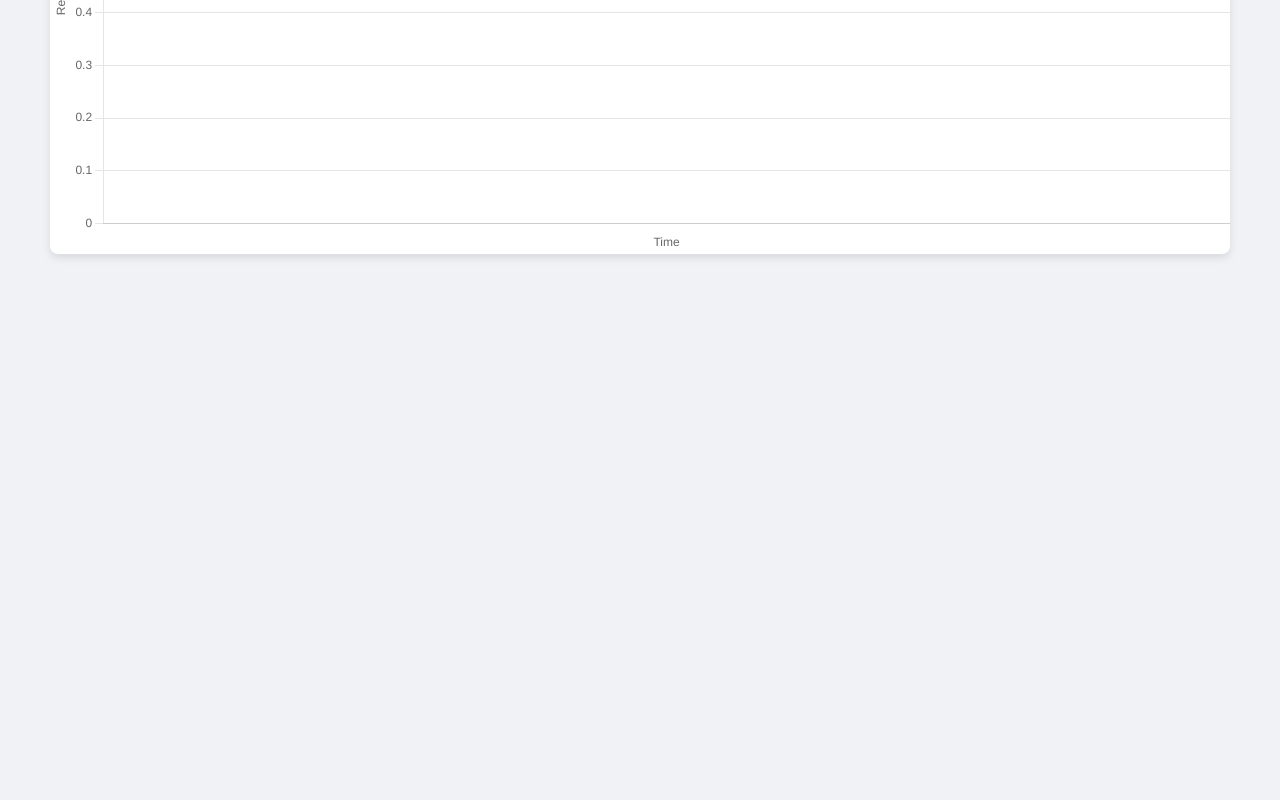
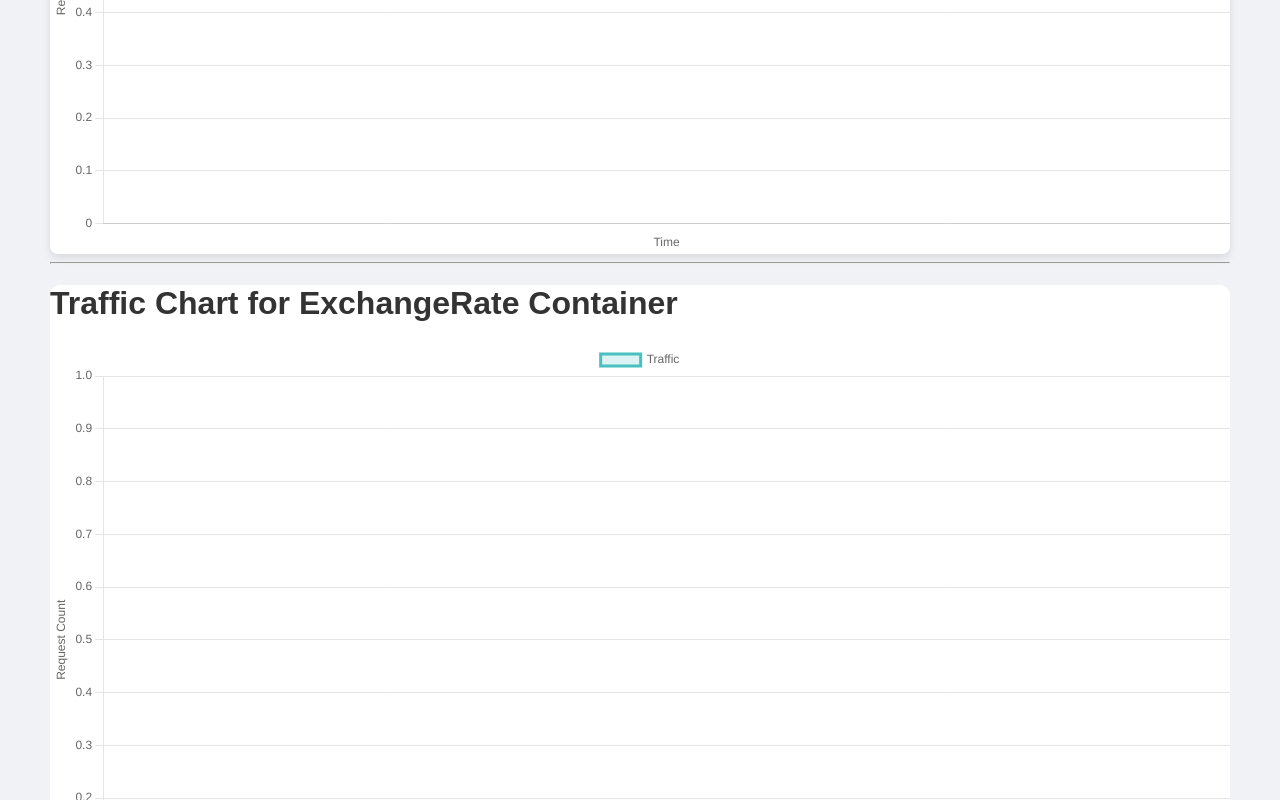
Before and after one commit to PhatNguyenduc/SoftwareArchitecture-Project, a plain HTML site: page frontend/index.html in a window 1280 px wide. Shown: the part 2000-2800 px from the top of the page. Before the commit the page ends 2304 px from the top, so only its background shows below. Drawn offline with nearby package versions, Linux system fonts and the light colour scheme; no server answers.

Commit message:
fixing frontend and add trafic chart for both container

```diff
--- a/frontend/exchange-rate-dashboard/exchangerate.js
+++ b/frontend/exchange-rate-dashboard/exchangerate.js
@@ -633,5 +633,5 @@ async function fetchHealthStatus() {
 }
 
 // Khởi tạo và gọi hàm
-setInterval(fetchHealthStatus, 1000);
+setInterval(fetchHealthStatus, 5000);
 fetchHealthStatus();
--- a/frontend/index.html
+++ b/frontend/index.html
@@ -87,7 +87,20 @@
       </div>
       <button onclick="closePopup2()">X</button>
     </div>
+    <hr />
+    <div
+      style="background-color: white; border-radius: 10px; box-shadow: black"
+    >
+      <h1>Traffic Chart for ExchangeRate Container</h1>
+      <canvas id="trafficChart" width="400" height="200"></canvas>
+    </div>
 
+    <div
+      style="background-color: white; border-radius: 10px; box-shadow: black"
+    >
+      <h1>Traffic Chart for Gold Container</h1>
+      <canvas id="trafficChartGold" width="400" height="200"></canvas>
+    </div>
     <script src="index.js"></script>
   </body>
 </html>
--- a/frontend/index.js
+++ b/frontend/index.js
@@ -1,7 +1,92 @@
 const exchangeRateStatusCounts = { up: 0, down: 0, partial: 0 };
 const goldStatusCounts = { up: 0, down: 0, partial: 0 };
 
+const trafficChartContext = document
+  .getElementById("trafficChart")
+  .getContext("2d");
 
+const trafficChart = new Chart(trafficChartContext, {
+  type: "line",
+  data: {
+    labels: [], // Thời gian
+    datasets: [
+      {
+        label: "Traffic",
+        data: [], // Số lượng yêu cầu
+        borderColor: "rgba(75, 192, 192, 1)",
+        backgroundColor: "rgba(75, 192, 192, 0.2)",
+        fill: true,
+      },
+    ],
+  },
+  options: {
+    scales: {
+      y: {
+        beginAtZero: true,
+        title: {
+          display: true,
+          text: "Request Count",
+        },
+      },
+      x: {
+        title: {
+          display: true,
+          text: "Time",
+        },
+      },
+    },
+  },
+});
+
+const trafficChartContextGold = document
+  .getElementById("trafficChartGold")
+  .getContext("2d");
+
+const trafficChartGold = new Chart(trafficChartContextGold, {
+  type: "line",
+  data: {
+    labels: [], // Thời gian
+    datasets: [
+      {
+        label: "Traffic",
+        data: [], // Số lượng yêu cầu
+        borderColor: "rgba(75, 192, 192, 1)",
+        backgroundColor: "rgba(75, 192, 192, 0.2)",
+        fill: true,
+      },
+    ],
+  },
+  options: {
+    scales: {
+      y: {
+        beginAtZero: true,
+        title: {
+          display: true,
+          text: "Request Count",
+        },
+      },
+      x: {
+        title: {
+          display: true,
+          text: "Time",
+        },
+      },
+    },
+  },
+});
+
+// Hàm để cập nhật dữ liệu biểu đồ
+function updateTrafficChart(time, req) {
+  trafficChart.data.labels.push(time);
+  trafficChart.data.datasets[0].data.push(req);
+  trafficChart.update();
+}
+
+function updateTrafficChartGold(time, req) {
+  trafficChartGold.data.labels.push(time);
+  trafficChartGold.data.datasets[0].data.push(req);
+  trafficChartGold.update();
+}
 
 // Tạo biểu đồ cho Exchange Rate API
 const exchangeRatePieCtx = document
@@ -513,7 +598,7 @@ async function updatePopupChart2(data) {
 
 // Hàm lấy trạng thái sức khỏe từ server và tính thời gian phản hồi
 const API_KEY = "anhHiepDepTrai";
-const CLIENT_EMAIL = "nguyenvannamdeptrai2004@gmail.com";
+const CLIENT_EMAIL = "22028298@vnu.edu.vn";
 async function fetchHealthStatus() {
   const startTime = Date.now();
 
@@ -592,22 +677,14 @@ async function fetchHealthStatus() {
     exchangeRatePieChart.update();
     goldPieChart.update();
 
-    // Exchange-rate-api graph update
+    updateTrafficChart(
+      currentTime,
+      healthData.exchangeRateApi.data.reqpersec * 5
+    );
+    updateTrafficChartGold(currentTime, healthData.goldApi.data.reqpersec * 5);
+    console.log(healthData.exchangeRateApi.data.reqpersec);
+    updateChartData(2, currentTime, responseTime, goldContainer);
 
-    // console.log(
-    //   exchangeRateContainer,
-    //   exchangeRateEndpoint,
-    //   exchangeRateStatus
-    // );
-
-    updateChartData(2, currentTime, responseTime, goldContainer);
-    // console.log(goldContainer, goldEndpoint, goldStatus);
-
-    // console.log(responseTimeColorsContainer1);
-    // console.log(responseTimeColorsContainer2);
-    // Cập nhật thông tin trạng thái với thông tin chi tiết hơn
-    // reqCount1.innerHTML = `Request Count: ${healthData?.exchangeRateApi?.data?.requestCount}`;
-    // reqCount2.innerHTML = `Request Count: ${healthData?.goldApi?.data?.requestCount}`;
     $("#reqCount1").html(
       `<h3> Request Count: ${healthData?.exchangeRateApi?.data?.requestCount}  </h3>`
     );
@@ -643,5 +720,5 @@ async function fetchHealthStatus() {
 }
 
 // Khởi tạo và gọi hàm
-setInterval(fetchHealthStatus, 500);
+setInterval(fetchHealthStatus, 5000);
 fetchHealthStatus();
--- a/frontend/styles.css
+++ b/frontend/styles.css
@@ -62,6 +62,7 @@ div:has(#exchangeRateChartContainer) {
 .status-section,
 .resources-section,
 .health-status-section {
+  background-color: #ffffff;
   padding: 20px;
   margin-bottom: 20px;
 }
```
Also changed, not shown: API/exchange-rate-api/index.js (+17 -1 lines), API/gold-api/index.js (+17 -4 lines).
